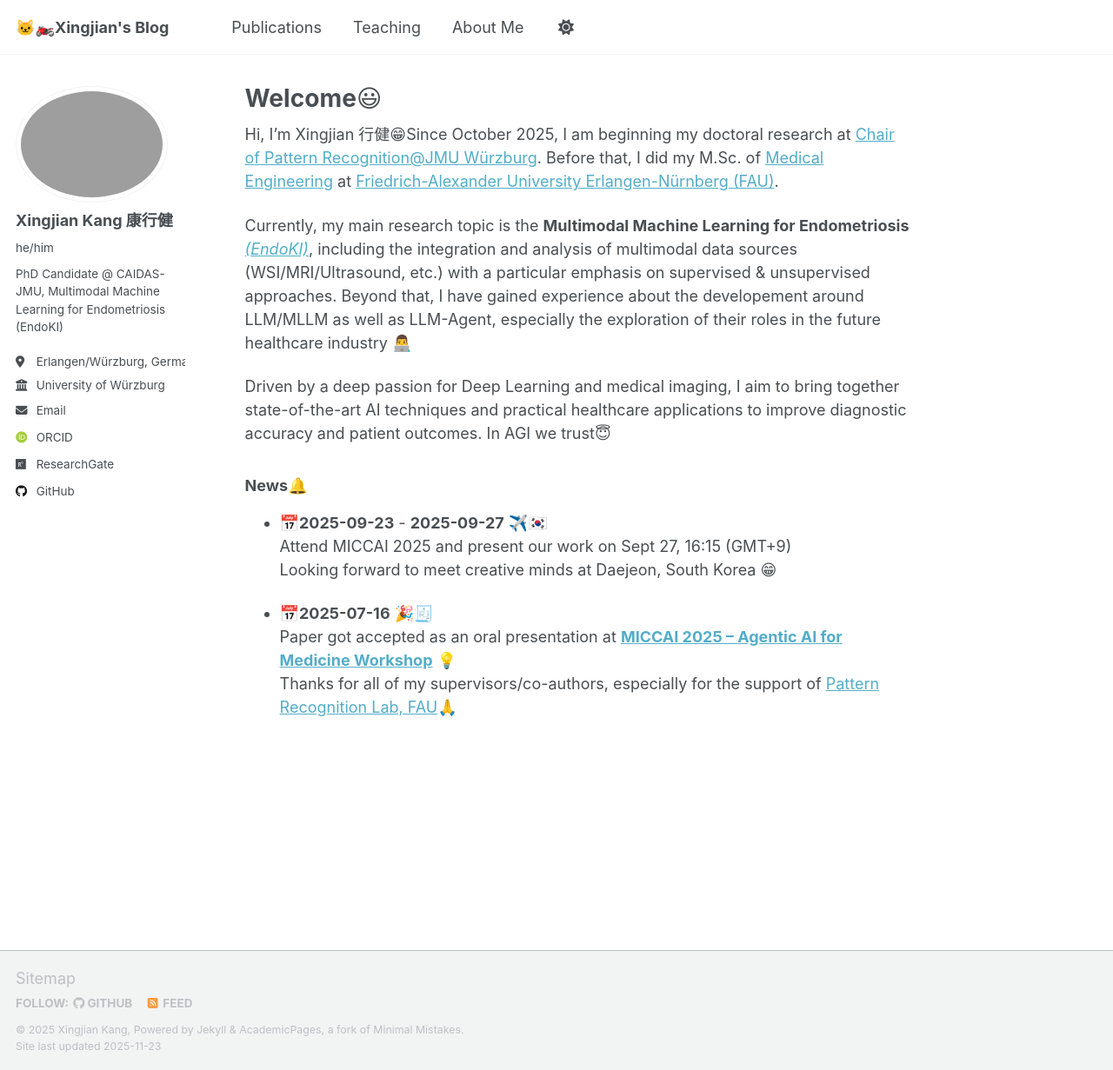
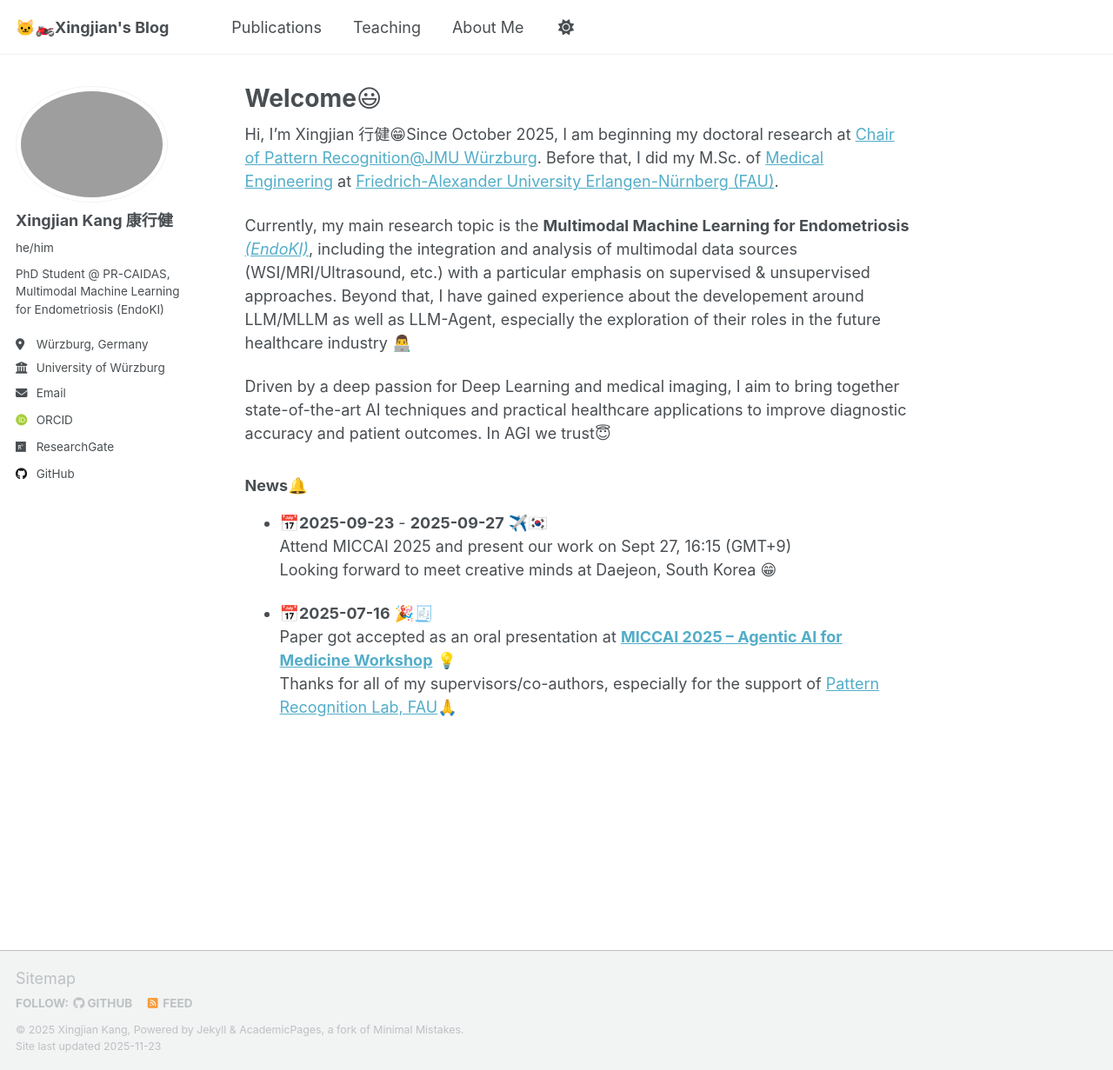
Before and after one commit to TrevorKang/TrevorKang.github.io, a Jekyll site: the page built from _pages/about.md, in a window 1280 px wide and 1231 px high. Shown: the whole window at 87% size. Built offline with Jekyll 4.4.1, drawn with Linux system fonts in a browser that asks for light colours; some web fonts are replaced; a script that is not in the unit is left out.

Commit message:
edit config

```diff
--- a/_config.yml
+++ b/_config.yml
@@ -26,9 +26,9 @@ author:
   avatar           : "profile.png"
   name             : "Xingjian Kang 康行健"
   pronouns         : "he/him" # example: "she/her"
-  bio              : "PhD Candidate @ CAIDAS-JMU, \n\
+  bio              : "PhD Student @ PR-CAIDAS, \n\
                       Multimodal Machine Learning for Endometriosis (EndoKI)" # A short 1-2 sentence bio about yourself.
-  location         : "Erlangen/Würzburg, Germany"
+  location         : "Würzburg, Germany"
   employer         : "University of Würzburg"
   uri              : # URL
   email            : "xingjian.kang@fau.de"
```
